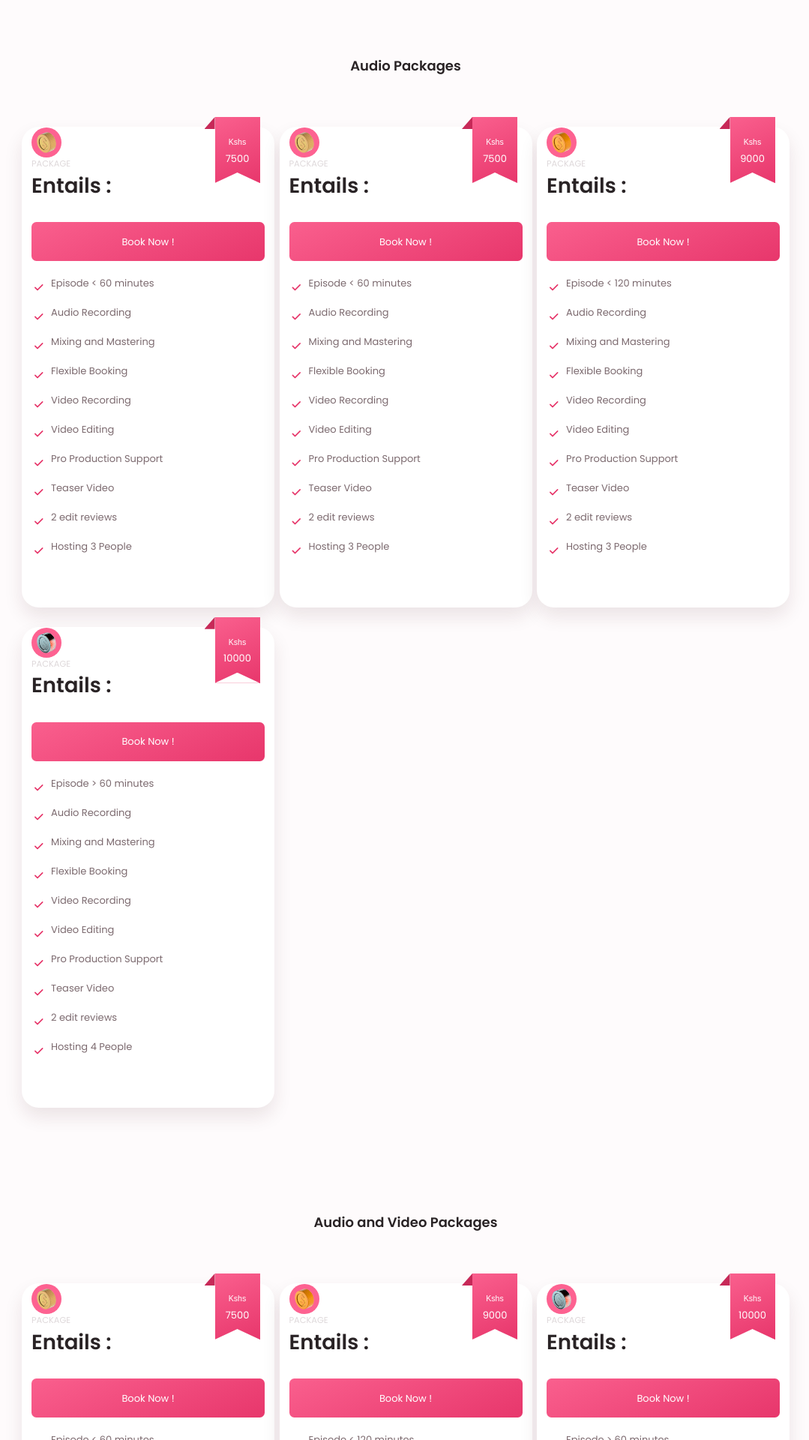
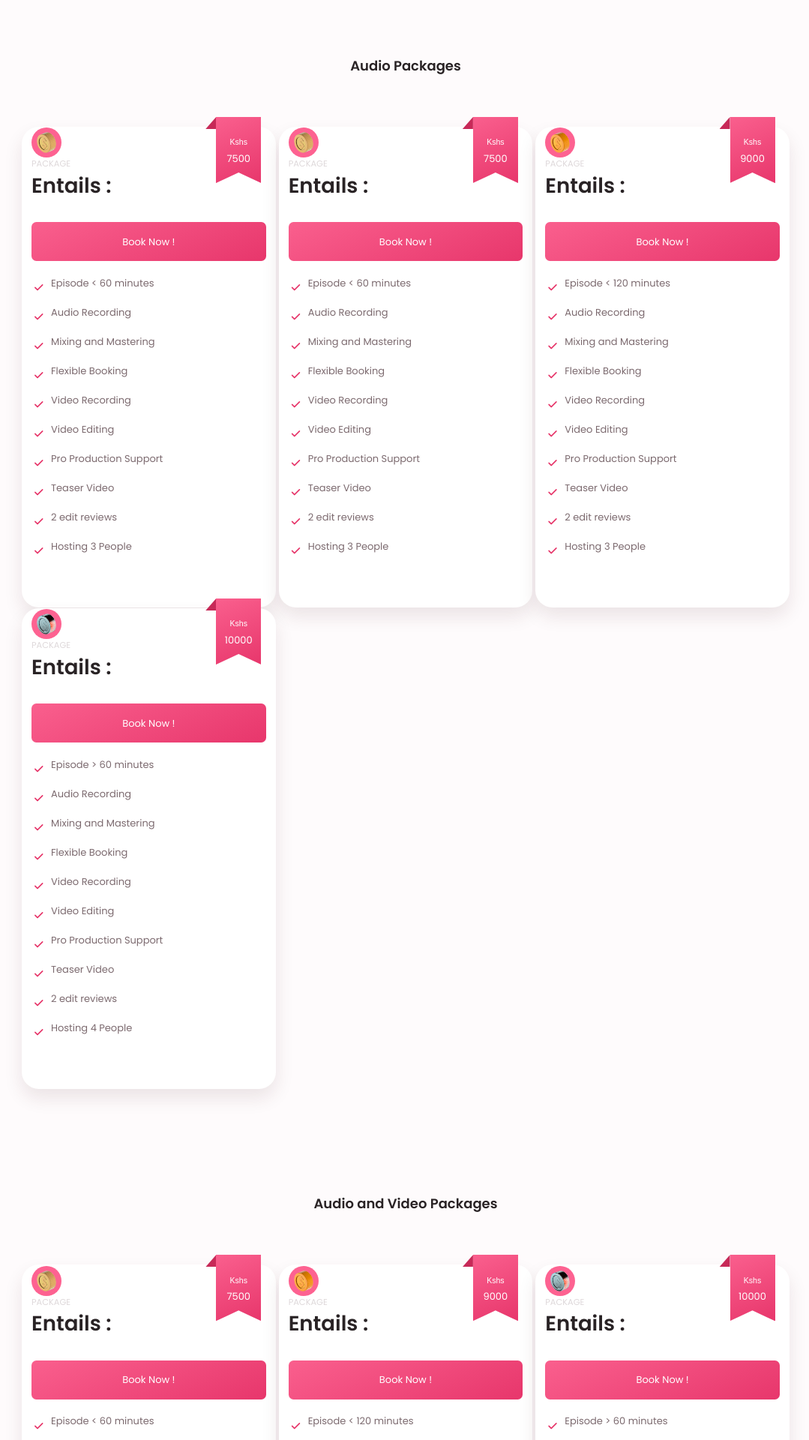
Before and after one commit to KevinMactoo/blueberry, a PHP site: page / in a window 1280 px wide. Shown: the part 2055-3975 px from the top of the page at 75% size, without its empty margins (99-1178 px from the left). Run offline with PHP 8.4, Linux system fonts and the light colour scheme.

Commit message:
CSwitch to host branch

```diff
--- a/assets/css/styles.css
+++ b/assets/css/styles.css
@@ -94,6 +94,7 @@ html
 }
 body
 {
+    width: auto;
     margin: 0 0 var(--header-height) 0;
     font-family: var(--body-font);
     font-size: var(--normal-font-size);
@@ -896,7 +897,7 @@ img
 .card__container {
     width: 100%;
     padding: 5% 10% 3% 10%;
-    gap:2rem 0.5rem;
+    gap:0.1rem 0.3rem;
   }
 .plan__buttons
 {
--- a/index.php
+++ b/index.php
@@ -203,6 +203,7 @@
 
             <!--==================== PRICING ====================-->
             <section class="pricing section" id="pricing">
+
                 <h2 class="section__title">Audio Packages </h2>
 
 
@@ -487,7 +488,9 @@
 
                                                                <input type="text" id="fname" name="firstname" placeholder="Firstname*">
 
-                                                               <input type="text" id="email" name="email" placeholder="example@example.com">
+
+                                                               <input type="text" id="lname" name="lastname" placeholder="Lastname">
+
 
                                                                <div class="row">
 
@@ -513,8 +516,7 @@
                                                              </div>
 
                                                              <div class="col-50">
-
-                                                               <input type="text" id="lname" name="lastname" placeholder="Lastname">
+                                                             <input type="text" id="email" name="email" placeholder="example@example.com">
 
                                                                <input type="text" id="phone" name="phonenumber" placeholder="Phone Number" oninput="this.value = this.value.replace(/[^0-9.]/g, '').replace(/(\..*?)\..*/g, '$1');" />
 
@@ -546,7 +548,8 @@
 
              </section>
 
-            <section class="pricing section" id="pricing">
+
+             <section class="pricing section" id="pricing">
                 <h2 class="section__title">Audio and Video Packages </h2>
 
 
@@ -1303,8 +1306,8 @@
             $('#myInput').trigger('focus')
             })
         </script>
-<script src="https://code.jquery.com/jquery-3.3.1.slim.min.js" integrity="sha384-q8i/X+965DzO0rT7abK41JStQIAqVgRVzpbzo5smXKp4YfRvH+8abtTE1Pi6jizo" crossorigin="anonymous"></script>
-<script src="https://cdnjs.cloudflare.com/ajax/libs/popper.js/1.14.7/umd/popper.min.js" integrity="sha384-UO2eT0CpHqdSJQ6hJty5KVphtPhzWj9WO1clHTMGa3JDZwrnQq4sF86dIHNDz0W1" crossorigin="anonymous"></script>
-<script src="https://stackpath.bootstrapcdn.com/bootstrap/4.3.1/js/bootstrap.min.js" integrity="sha384-JjSmVgyd0p3pXB1rRibZUAYoIIy6OrQ6VrjIEaFf/nJGzIxFDsf4x0xIM+B07jRM" crossorigin="anonymous"></script>
+            <script src="https://code.jquery.com/jquery-3.3.1.slim.min.js" integrity="sha384-q8i/X+965DzO0rT7abK41JStQIAqVgRVzpbzo5smXKp4YfRvH+8abtTE1Pi6jizo" crossorigin="anonymous"></script>
+            <script src="https://cdnjs.cloudflare.com/ajax/libs/popper.js/1.14.7/umd/popper.min.js" integrity="sha384-UO2eT0CpHqdSJQ6hJty5KVphtPhzWj9WO1clHTMGa3JDZwrnQq4sF86dIHNDz0W1" crossorigin="anonymous"></script>
+            <script src="https://stackpath.bootstrapcdn.com/bootstrap/4.3.1/js/bootstrap.min.js" integrity="sha384-JjSmVgyd0p3pXB1rRibZUAYoIIy6OrQ6VrjIEaFf/nJGzIxFDsf4x0xIM+B07jRM" crossorigin="anonymous"></script>
 </body>
 </html>
```
